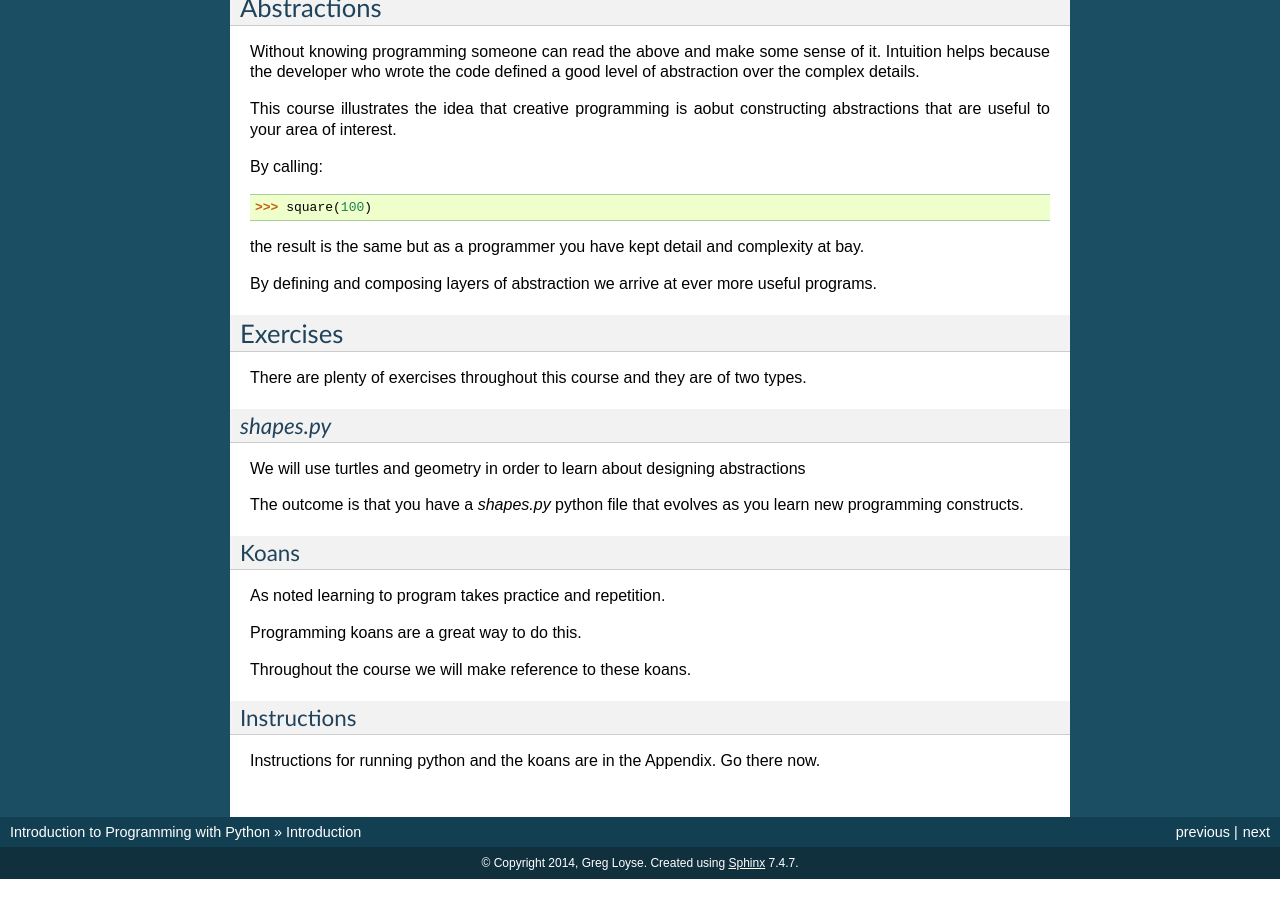
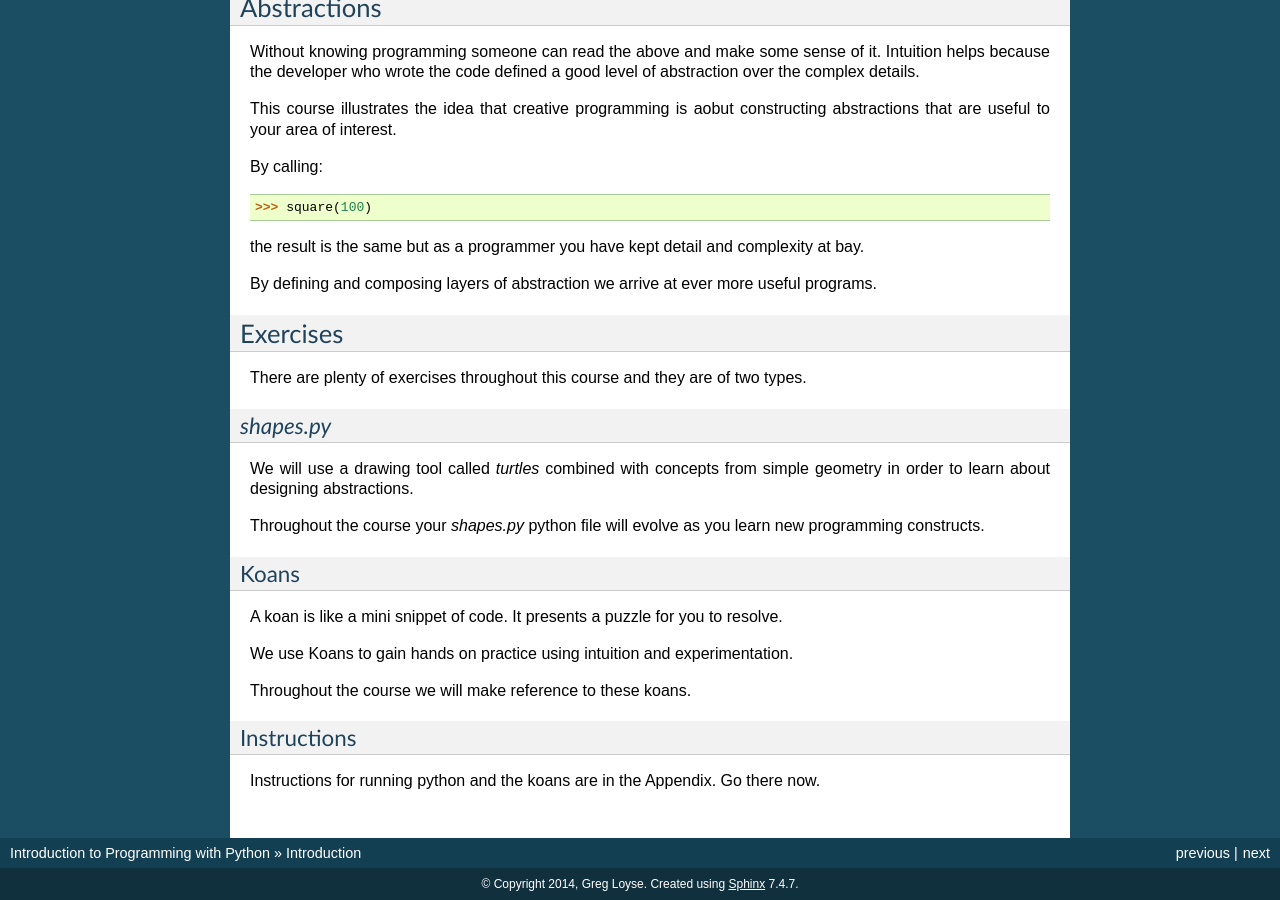
Before and after one commit to gu-lseg/intro-to-programming, a Sphinx documentation site: the page built from source/introduction.rst, in a window 1280 px wide and 900 px high, scrolled down 858 px. Built offline with Sphinx 7.4.7, drawn with Linux system fonts in a browser that asks for light colours; before the commit the page ends 1737 px from its top, so only the background shows below that.

Commit message:
exercises more precise

```diff
--- a/source/introduction.rst
+++ b/source/introduction.rst
@@ -73,17 +73,17 @@ There are plenty of exercises throughout this course and they are of two types.
 `shapes.py`
 -----------
 
-We will use turtles and geometry in order to learn about designing abstractions
+We will use a drawing tool called `turtles` combined with concepts from simple geometry in order to learn about designing abstractions.
 
-The outcome is that you have a `shapes.py` python file that evolves as you
+Throughout the course your `shapes.py` python file will evolve as you
 learn new programming constructs.
 
 Koans
 -----
 
-As noted learning to program takes practice and repetition.
+A koan is like a mini snippet of code. It presents a puzzle for you to resolve.
 
-Programming koans are a great way to do this.
+We use Koans to gain hands on practice using intuition and experimentation.
 
 Throughout the course we will make reference to these koans.
 
```
